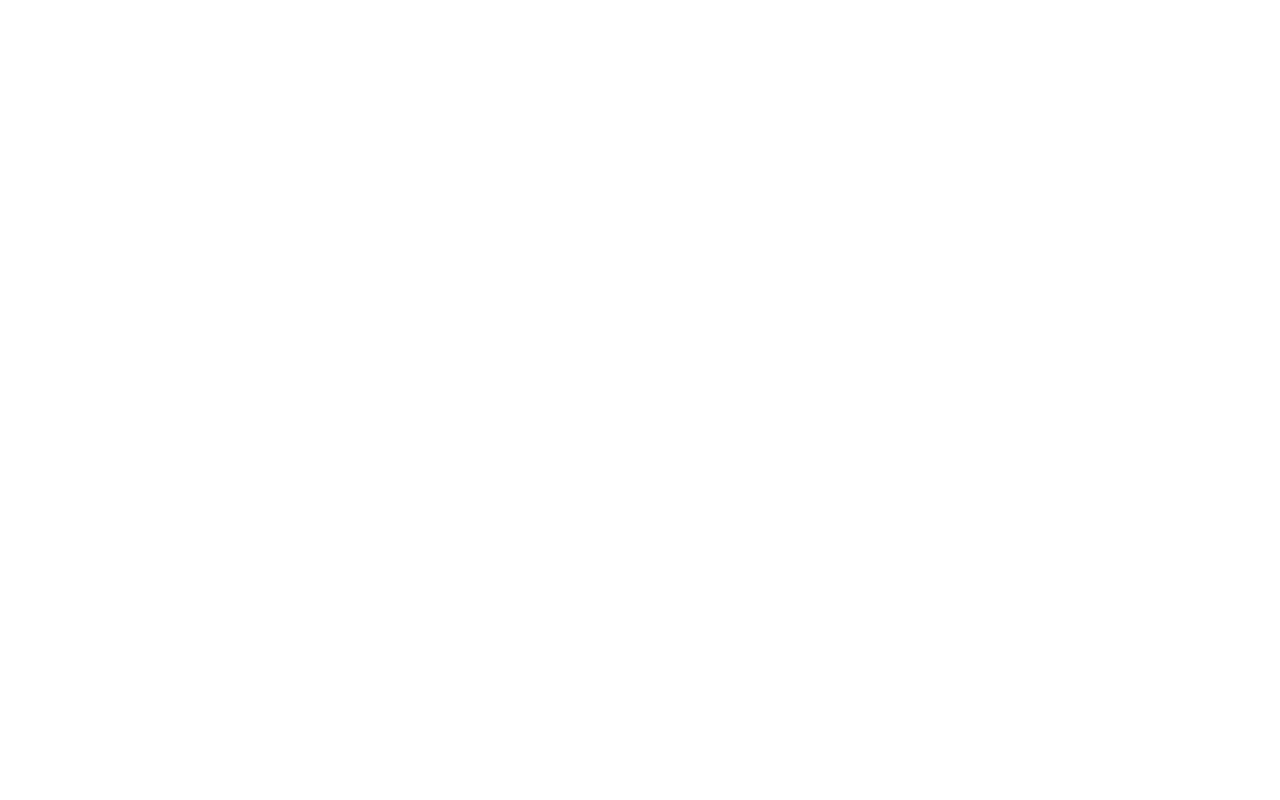
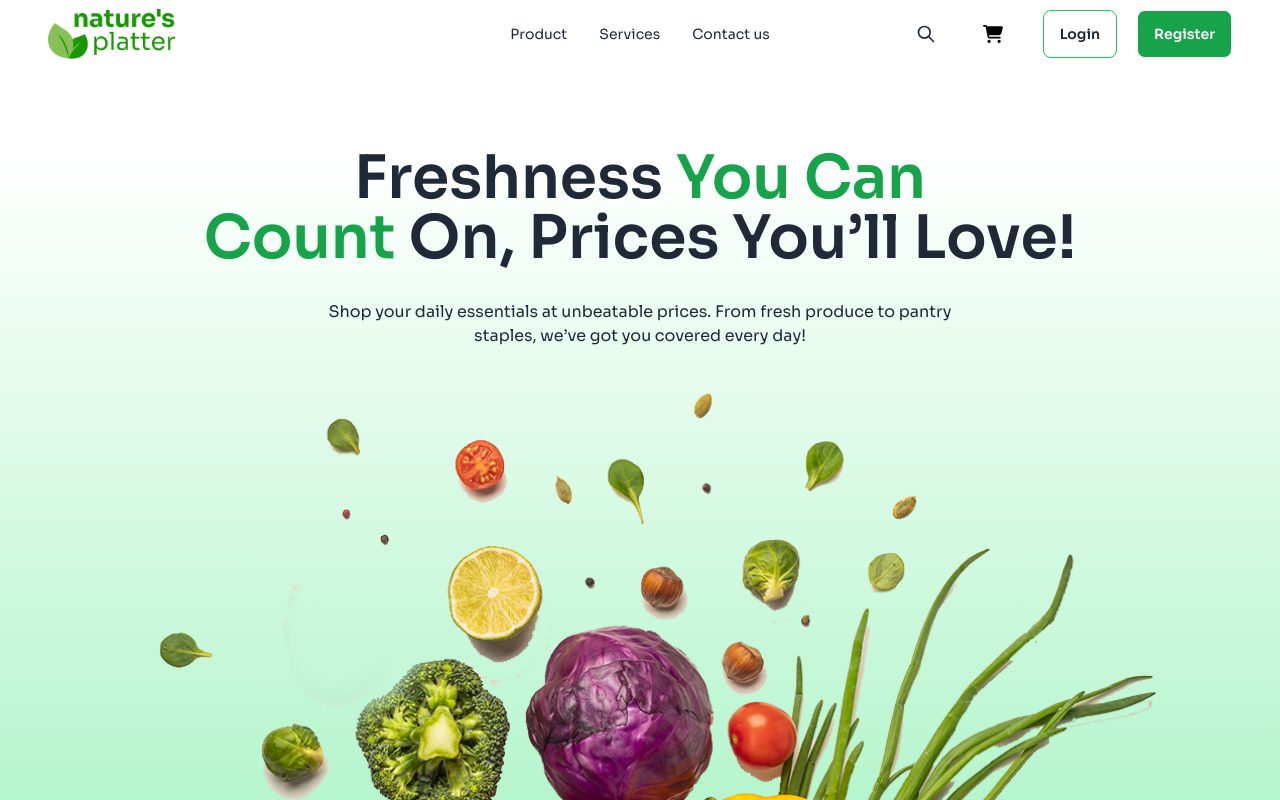
Before and after one commit to marufsid/assignment-three, a plain HTML site: page index.html in a window 1280 px wide. Shown: the top 800 px of the page. Drawn offline with nearby package versions, Linux system fonts and the light colour scheme.

Commit message:
added header

```diff
--- a/index.html
+++ b/index.html
@@ -1,11 +1,100 @@
 <!DOCTYPE html>
-<html lang="en">
-<head>
-    <meta charset="UTF-8">
-    <meta name="viewport" content="width=device-width, initial-scale=1.0">
-    <title>Document</title>
-</head>
-<body>
+<html lang="en" data-theme="light">
+  <head>
+    <meta charset="UTF-8" />
+    <meta name="viewport" content="width=device-width, initial-scale=1.0" />
+    <title>Nature Plater</title>
 
-</body>
+    <link rel="preconnect" href="https://fonts.googleapis.com" />
+    <link rel="preconnect" href="https://fonts.gstatic.com" crossorigin />
+    <link
+      href="https://fonts.googleapis.com/css2?family=Sora:wght@100..800&display=swap"
+      rel="stylesheet"
+    />
+
+    <link
+      href="https://cdn.jsdelivr.net/npm/daisyui@4.12.23/dist/full.min.css"
+      rel="stylesheet"
+      type="text/css"
+    />
+    <script src="https://cdn.tailwindcss.com"></script>
+
+    <style>
+      .font-sora {
+        font-family: "Sora", serif;
+      }
+    </style>
+    <script>
+      tailwind.config = {
+        theme: {
+          extend: {
+            colors: {
+              clifford: "#da373d",
+            },
+          },
+        },
+      };
+    </script>
+  </head>
+  <body class="font-sora">
+    <header>
+      <nav class="md:container mx-auto px-5 lg:px-10 border-b-2 border-green-600 sm:border-b-0">
+        <div class="navbar bg-base-100">
+          <div class="navbar-start">
+            <img class="w-24 lg:w-32" src="./images/logo-header.png" alt="" />
+          </div>
+          <div class="navbar-center hidden lg:flex">
+            <ul class="menu menu-horizontal px-1">
+              <li><a>Product</a></li>
+              <li><a>Services</a></li>
+              <li><a>Contact us</a></li>
+            </ul>
+          </div>
+          <div class="navbar-end gap-5">
+            <button class="btn btn-ghost btn-circle hidden sm:block">
+              <svg
+                xmlns="http://www.w3.org/2000/svg"
+                class="h-5 w-5"
+                fill="none"
+                viewBox="0 0 24 24"
+                stroke="currentColor"
+              >
+                <path
+                  stroke-linecap="round"
+                  stroke-linejoin="round"
+                  stroke-width="2"
+                  d="M21 21l-6-6m2-5a7 7 0 11-14 0 7 7 0 0114 0z"
+                />
+              </svg>
+            </button>
+            <img
+              class="w-5 lg:mr-5 hidden sm:block"
+              src="./images/cart-shopping-solid.svg"
+              alt=""
+            />
+            <button class="btn bg-white border-green-500 hidden sm:block">
+              Login
+            </button>
+            <button class="btn bg-green-600 text-white hidden sm:block">
+              Register
+            </button>
+            <img class="w-6 md:hidden" src="./images/bars-solid.svg" alt="" />
+          </div>
+        </div>
+      </nav>
+      <section class="my-20 bg-gradient-to-b from-white to-green-300">
+        <div class="text-center pb-8 px-5 space-y-8">
+            <h1 class="text-4xl lg:text-6xl font-semibold">Freshness <span class="text-green-600">You Can <br> Count</span> On, Prices You’ll Love!</h1>
+        <p>Shop your daily essentials at unbeatable prices. From fresh produce to pantry <br> staples, we’ve got you covered every day!</p>
+        </div>
+        <div class="place-self-center">
+            <img src="./images/hero-vegetables.png" alt="">
+        </div>
+      </section>
+    </header>
+
+    <main></main>
+
+    <footer></footer>
+  </body>
 </html>
```
Also changed, not shown: images/bars-solid.svg (added), images/cart-shopping-solid.svg (added), images/dawat-logo.png (added), images/dawat-mock-up.png (added), images/delivery.png (added), images/healthy.png (added), images/hero-vegetables.png (added), images/india-gate-logo.png (added), images/india-gate-mock-up.png (added), images/logo-footer.png (added), images/logo-header.png (added), images/onion.png (added), images/potato.png (added), images/service.png (added), 4 more files.
